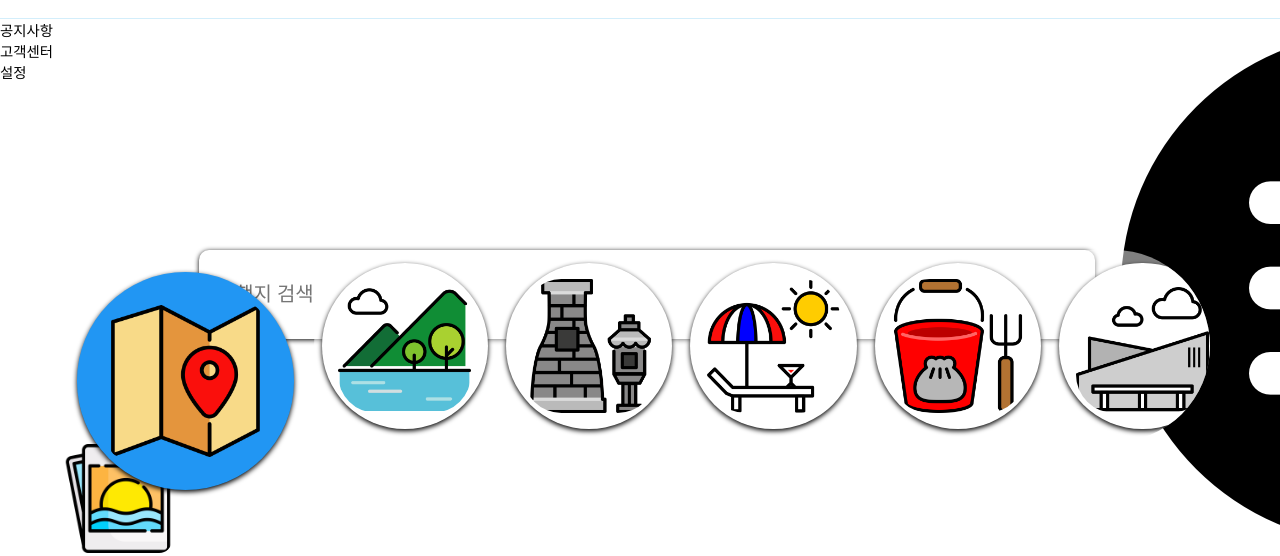
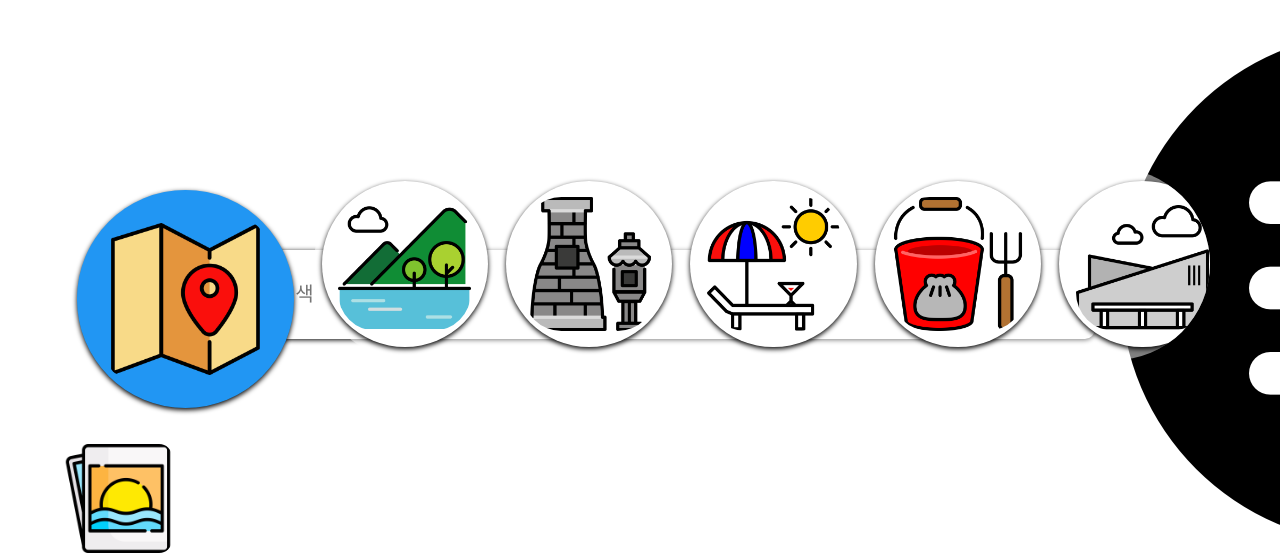
Before and after one commit to shittcat/durumi, a Django app: page /durumiApp/ in a window 1280 px wide. Shown: the top 556 px of the page. Run offline with Django 3.2, Linux system fonts and the light colour scheme; some libraries are stand-ins or nearby versions.

Commit message:
0922_desktop

```diff
--- a/workspace/volumes/durumi/durumiApp/templates/durumiApp/hamburgerMenu.html
+++ b/workspace/volumes/durumi/durumiApp/templates/durumiApp/hamburgerMenu.html
@@ -52,8 +52,6 @@
         {% endif %}
     </div>
 
-        <!--<div id="etc"> 기타 정보(레벨, 도전과제) </div>-->
-
     {% if request.session.loginOk == True %}
         <div id="userContents" class="menuComponent">
             <div id="viewMyPages" class="openView menuSel">마이페이지</div>
@@ -67,22 +65,6 @@
         <div id="viewSC" class="openView menuSel">고객센터</div>
         <div id="config" class="openView menuSel">설정</div>
     </div>
-  </div>
-  <br />
-  {% if request.session.loginOk == True %}
-  <div id="logOut">로그아웃</div>
-  <div id="userContents" class="menuComponent">
-    <div id="viewMyNotes" class="openView">여행노트</div>
-    <div id="viewAcv" class="openView">도전과제</div>
-    <div id="viewCom" class="openView">내 리뷰</div>
-  </div>
-
-  {% endif %}
-  <div id="appEtc" class="menuComponent">
-    <div id="viewNotice" class="openView">공지사항</div>
-    <div id="viewSC" class="openView">고객센터</div>
-    <div id="config" class="openView">설정</div>
-  </div>
 
   <script type="text/javascript">
     function openPage(pageName) {
@@ -105,6 +87,4 @@
         location.reload();
     }
     </script>
-
-
 </html>
--- a/workspace/volumes/durumi/durumiApp/templates/durumiApp/loginPage.html
+++ b/workspace/volumes/durumi/durumiApp/templates/durumiApp/loginPage.html
@@ -70,6 +70,8 @@
 
 #accountDiv div{
     font-size : 80%;
+    width : fit-content;
+    float : left;
 }
 
 #container #logo{
@@ -108,7 +110,7 @@
         </form>
         <div id="accountDiv">
             <div id="viewFindPW" class="openView" >비밀번호 찾기 </div>
-            <div id="viewSignup" class="openView" >회원가입</div>
+            <div id="viewSignup" class="openView" style="float:right;">회원가입</div>
         </div>
         {% endif%}
     </div>
```
Also changed, not shown: workspace/volumes/durumi/durumiApp/templates/durumiApp/Map.html (+35 -41 lines).
